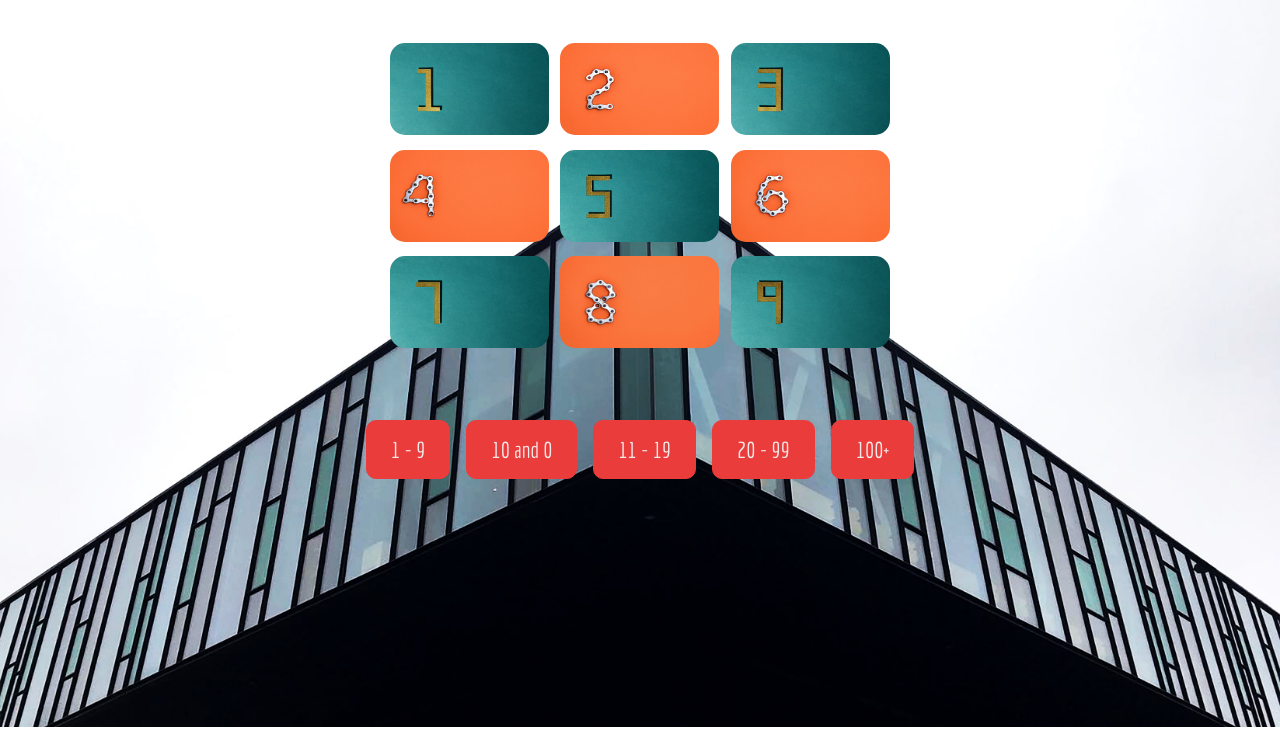
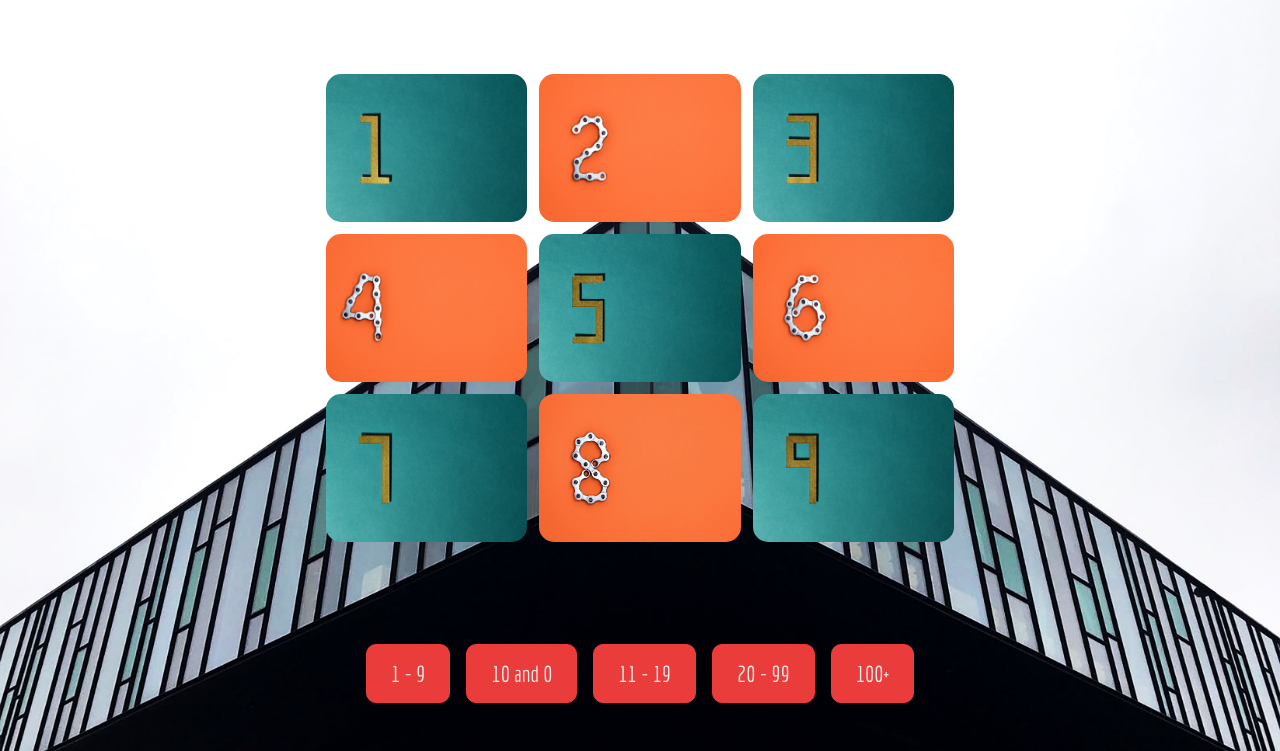
Before and after one commit to kyriakoskolokouris/Danish-Numbers, a plain HTML site: page index.html in a window 1280 px wide. Shown: the part 73-824 px from the top of the page. Before the commit the page ends 800 px from the top, so only its background shows below. Drawn offline with Linux system fonts and the light colour scheme.

Commit message:
responsive

```diff
--- a/card.css
+++ b/card.css
@@ -29,7 +29,7 @@ h1.page-header {
 
 
 .deck {
-    width: 23rem;
+    width: 2rem;
     height: 20rem;
     min-height: 40%;
     min-width: 40%;
@@ -120,7 +120,7 @@ footer {
 
   .deck {
 
-    margin: 3rem auto 15rem auto;
+    margin: 12rem auto;
   }
 
 
@@ -133,10 +133,10 @@ footer {
 
 @media screen and (min-width: 900px){
 .deck {
-    width: 45rem;
-    height: 35rem;
-    min-height: 50%;
-    min-width: 60%;
+    width: 35rem;
+    height: 30rem;
+    min-height: 40%;
+    min-width: 50%;
     margin: 3rem auto;
     display: flex;
    justify-content: center;
@@ -145,19 +145,6 @@ footer {
     perspective: 900px;
 }
 
-.deck {
-    width: 25rem;
-    height: 20rem;
-    min-height: 40%;
-    min-width: 40%;
-    margin: 1rem auto;
-    display: flex;
-   justify-content: center;
-    align-items: center;
-    flex-wrap: wrap;
-    perspective: 500px;
-
-}
 
 .number-card {
   width: calc(33% - 10px);
```
